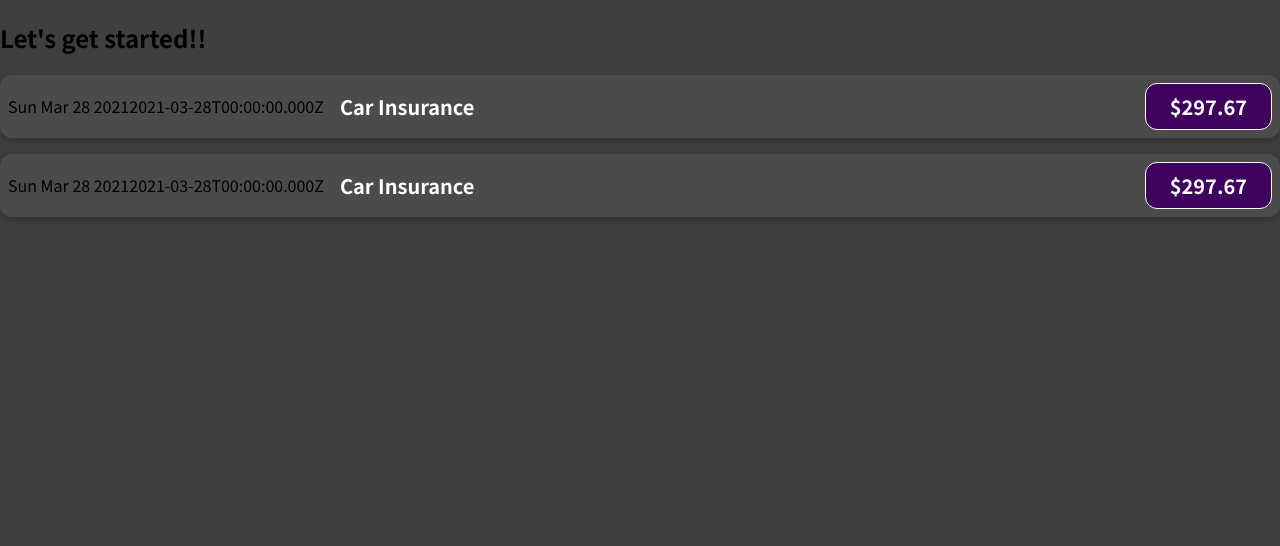
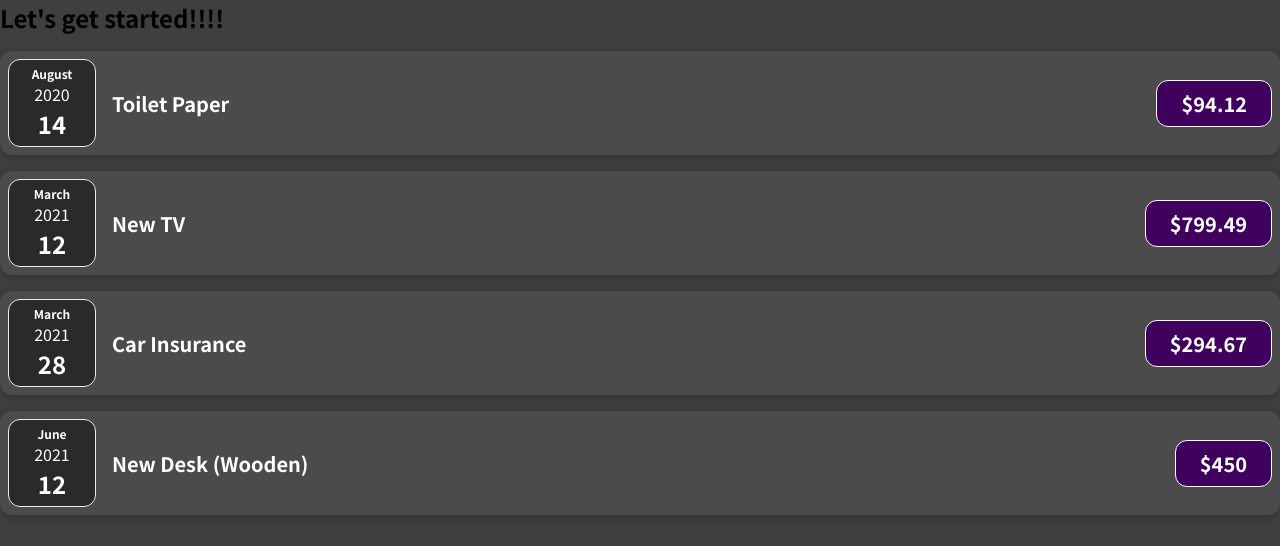
Before and after one commit to bmworld/udemy-react, a React (Create React App) app: page / in a window 1280 px wide. Shown: the top 546 px of the page. Built offline with nearby package versions, Linux system fonts and the light colour scheme.

Commit message:
-37강까지

```diff
--- a/package.json
+++ b/package.json
@@ -6,8 +6,8 @@
     "@testing-library/jest-dom": "^5.16.3",
     "@testing-library/react": "^12.1.4",
     "@testing-library/user-event": "^13.5.0",
-    "react": "^18.0.0",
-    "react-dom": "^18.0.0",
+    "react": "^17.0.2",
+    "react-dom": "^17.0.2",
     "react-scripts": "5.0.0",
     "web-vitals": "^2.1.4"
   },
--- a/src/App.js
+++ b/src/App.js
@@ -1,12 +1,51 @@
-import ExpenseItem from './components/ExpenseItem.jsx'
+import ExpenseItem from './components/ExpenseItem.jsx';
 
 function App() {
 
+  const expenses = [
+    {
+      id: 'e1',
+      title: 'Toilet Paper',
+      amount: 94.12,
+      date: new Date(2020, 7, 14),
+    },
+    { id: 'e2',
+      title: 'New TV',
+      amount: 799.49,
+      date: new Date(2021, 2, 12)
+    },
+    {
+      id: 'e3',
+      title: 'Car Insurance',
+      amount: 294.67,
+      date: new Date(2021, 2, 28),
+    },
+    {
+      id: 'e4',
+      title: 'New Desk (Wooden)',
+      amount: 450,
+      date: new Date(2021, 5, 12),
+    },
+  ];
+
+
+  let List_ExpenseItem = [];
+
+  for(let i =0; i < expenses.length; i++){
+    List_ExpenseItem.push(<ExpenseItem
+      key= {i}
+      title={expenses[i].title}
+      amount={expenses[i].amount}
+      date={expenses[i].date}
+    ></ExpenseItem>)
+  }
+
+
+
   return (
     <div>
-      <h2>Let's get started!!</h2>
-      <ExpenseItem></ExpenseItem>
-      <ExpenseItem></ExpenseItem>
+      <h2>Let's get started!!!!</h2>
+      {List_ExpenseItem}
     </div>
   );
 }
--- /dev/null
+++ b/src/components/ExpenseDate.css
@@ -0,0 +1,26 @@
+.expense-date {
+    display: flex;
+    flex-direction: column;
+    width: 5.5rem;
+    height: 5.5rem;
+    border: 1px solid #ececec;
+    background-color: #2a2a2a;
+    color: white;
+    border-radius: 12px;
+    align-items: center;
+    justify-content: center;
+  }
+
+  .expense-date__month {
+    font-size: 0.75rem;
+    font-weight: bold;
+  }
+
+  .expense-date__year {
+    font-size: 0.75rem;
+  }
+
+  .expense-date__day {
+    font-size: 1.5rem;
+    font-weight: bold;
+  }
--- /dev/null
+++ b/src/components/ExpenseDate.jsx
@@ -0,0 +1,15 @@
+import './ExpenseDate.css';
+
+
+export default function ExpenseDate( props ) {
+    const year = props.date.getFullYear();
+    const month = props.date.toLocaleString('en-US', {month:'long'});
+    const day = props.date.toLocaleString('en-US', {day:'2-digit'});
+    return(
+        <u0l className='expense-date'>
+        <li className='expense-date__month'>{month}</li>
+        <li className='expense-year'>{year}</li>
+        <li className='expense-date__day'>{day}</li>
+      </u0l>
+    )
+}
--- a/src/components/ExpenseItem.jsx
+++ b/src/components/ExpenseItem.jsx
@@ -1,19 +1,17 @@
 import React from "react";
+import ExpenseDate from './ExpenseDate';
 import "./ExpenseItem.css";
 
 // 중괄호 사이에는 기본 자바스크립트 표현을 사용할 수 있다.
-function ExpenseItem() {
-  const expenseDate = new Date(2021, 2, 28);
-  const expenseTitle = "Car Insurance";
-  const expenseAmount = "297.67";
+function ExpenseItem(props) {
+
 
   return (
     <div className="expense-item">
-      <div>{expenseDate.toDateString()}</div>
-      <div>{expenseDate.toISOString()}</div>
+      <ExpenseDate date={props.date}/>
       <div className="expense-item__description">
-        <h2>{expenseTitle}</h2>
-        <div className="expense-item__price">${expenseAmount}</div>
+        <h2>{props.title}</h2>
+        <div className="expense-item__price">${props.amount}</div>
       </div>
     </div>
   );
--- a/src/index.css
+++ b/src/index.css
@@ -2,6 +2,7 @@
 
 * {
   box-sizing: border-box;
+  margin:0; padding:0;
 }
 
 html {
@@ -12,3 +13,5 @@ body {
   margin: 0;
   background-color: #3f3f3f;
 }
+
+ul, ol, li {list-style: none;}
```
Also changed, not shown: src/components/Expenses.js (added, +9 -0 lines), 1 other file (tests, documents, lock files or other folders).
